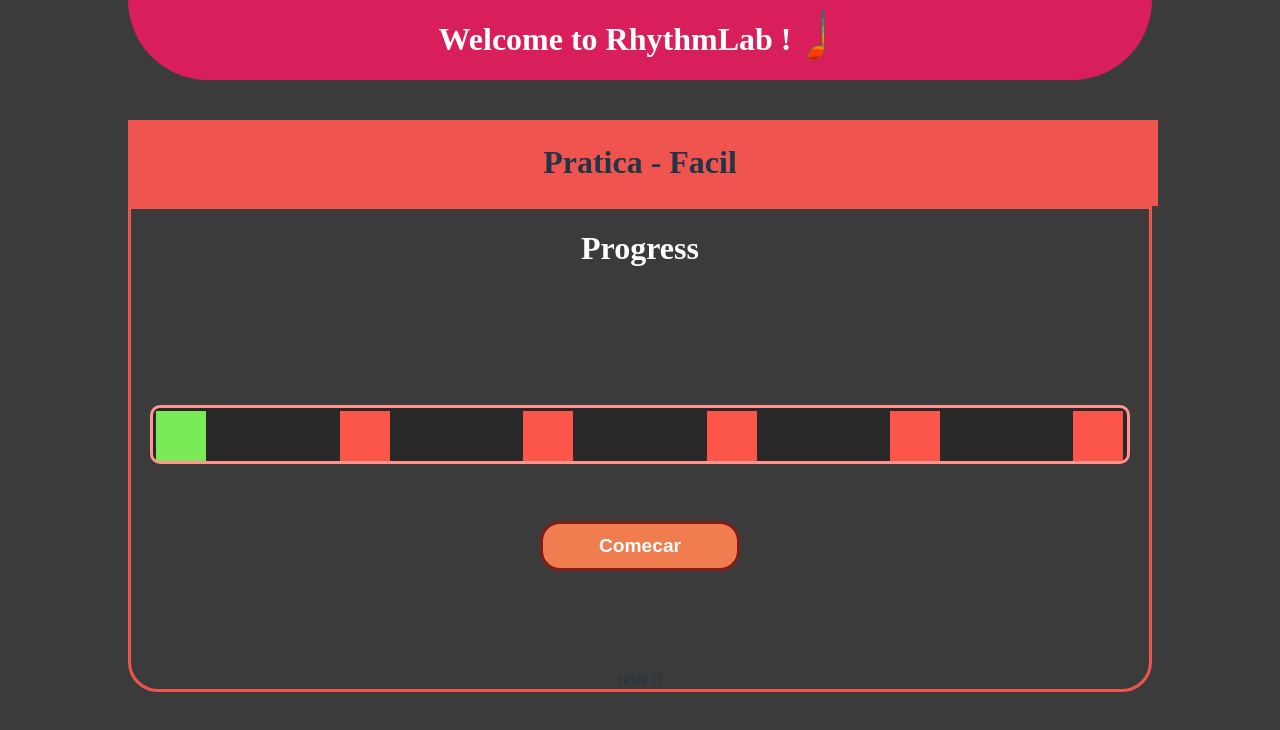
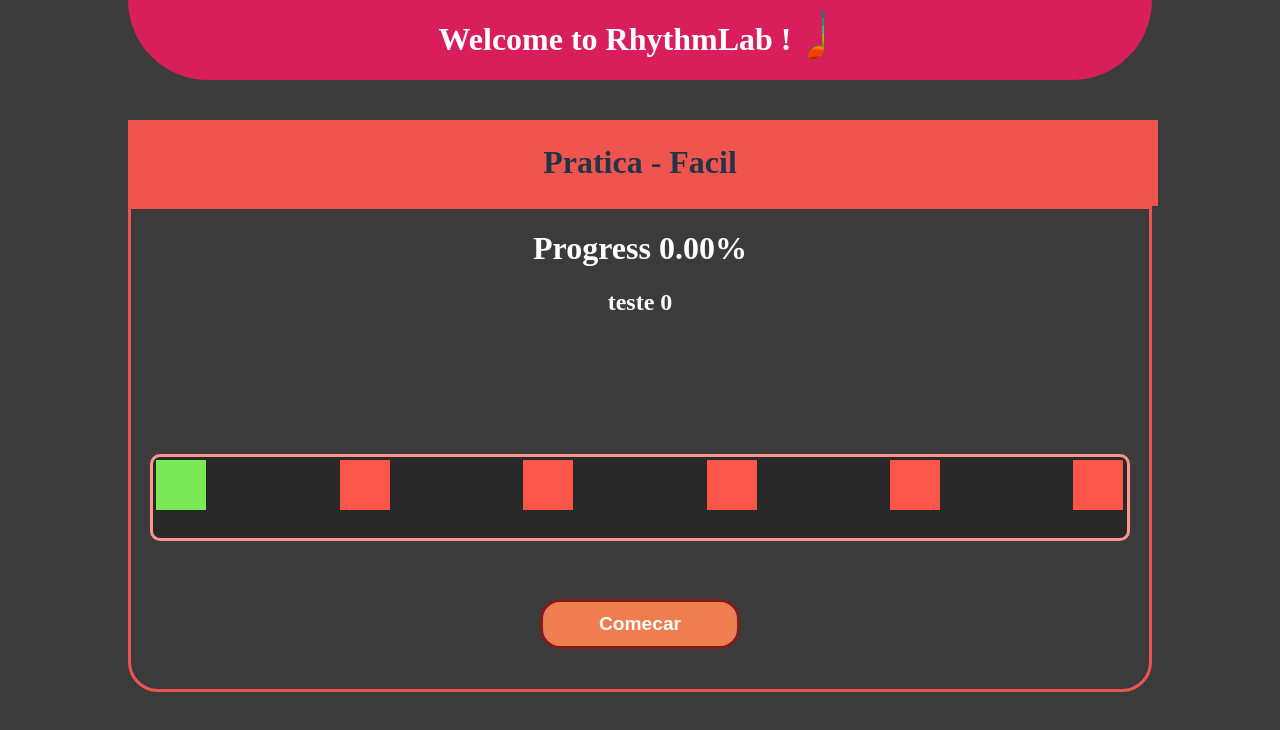
Before and after one commit to MuriloCarvG12/RhythmLab, a React (Vite) app in the folder RhythmLab/: page /practice in a window 1280 px wide. Both pictures are taken after a click on the button "Facil". Shown: the top 730 px of the page. Built offline with nearby package versions, Linux system fonts and the light colour scheme.

Commit message:
Feature: adiciona um contador para mostrar a quantidade de inputs enviada Fix: Atualiza o componente progress_bar para mostar o numero de inputs Style: aumenta o tamanho da animação de input

```diff
--- a/RhythmLab/src/components/progress_bar.tsx
+++ b/RhythmLab/src/components/progress_bar.tsx
@@ -1,13 +1,14 @@
 interface Progress_bar_elements
 {
     notes_played: number,
-    total_notes: number
+    total_notes: number,
+    total_inputs :number
 }
 
 
 
 
-export default function Progress_bar({notes_played, total_notes}:Progress_bar_elements)
+export default function Progress_bar({notes_played, total_notes, total_inputs}:Progress_bar_elements)
 {
     return(
             <div style=
@@ -21,13 +22,18 @@ export default function Progress_bar({notes_played, total_notes}:Progress_bar_el
                     color: 'white'
             }}
             >
-            <div><h1>Progress</h1></div>
+        <div style={{}}>
+            <div><h1>{`Progress ${((notes_played / total_notes) * 100).toFixed(2)}%`}</h1></div>
+            <div><h2>{`teste ${total_inputs}`}</h2></div>
+        </div>
+
 
             <div
                 className="Sheet_Area_Progress_Bar"
 
                     style={{
                             height: '2.5vh',
+
                             width: `${(notes_played / total_notes) * 100}%`,
                             borderRadius: 30,
                             backgroundColor: '#ff976e',
--- a/RhythmLab/src/index.css
+++ b/RhythmLab/src/index.css
@@ -264,7 +264,7 @@ html, body { padding: 0; margin: 0; height: 100%; width: 100%; }
   }
 
   100%{
-    transform: scale(1.1);
+    transform: scale(1.12);
     border-width: 5px;
 }
 }
--- a/RhythmLab/src/pages/pagePractice.tsx
+++ b/RhythmLab/src/pages/pagePractice.tsx
@@ -229,7 +229,7 @@ export default function PagePractice()
                                   <Progress_bar
                                     notes_played={notes_played}
                                     total_notes={total_notes}
-
+                                    total_inputs={total_inputs}
                                     />
 
 
@@ -353,7 +353,7 @@ export default function PagePractice()
                                       }
 
                                     </div>
-                                {`teste ${total_inputs}`}
+
                               </div>
                         </>
 
```
